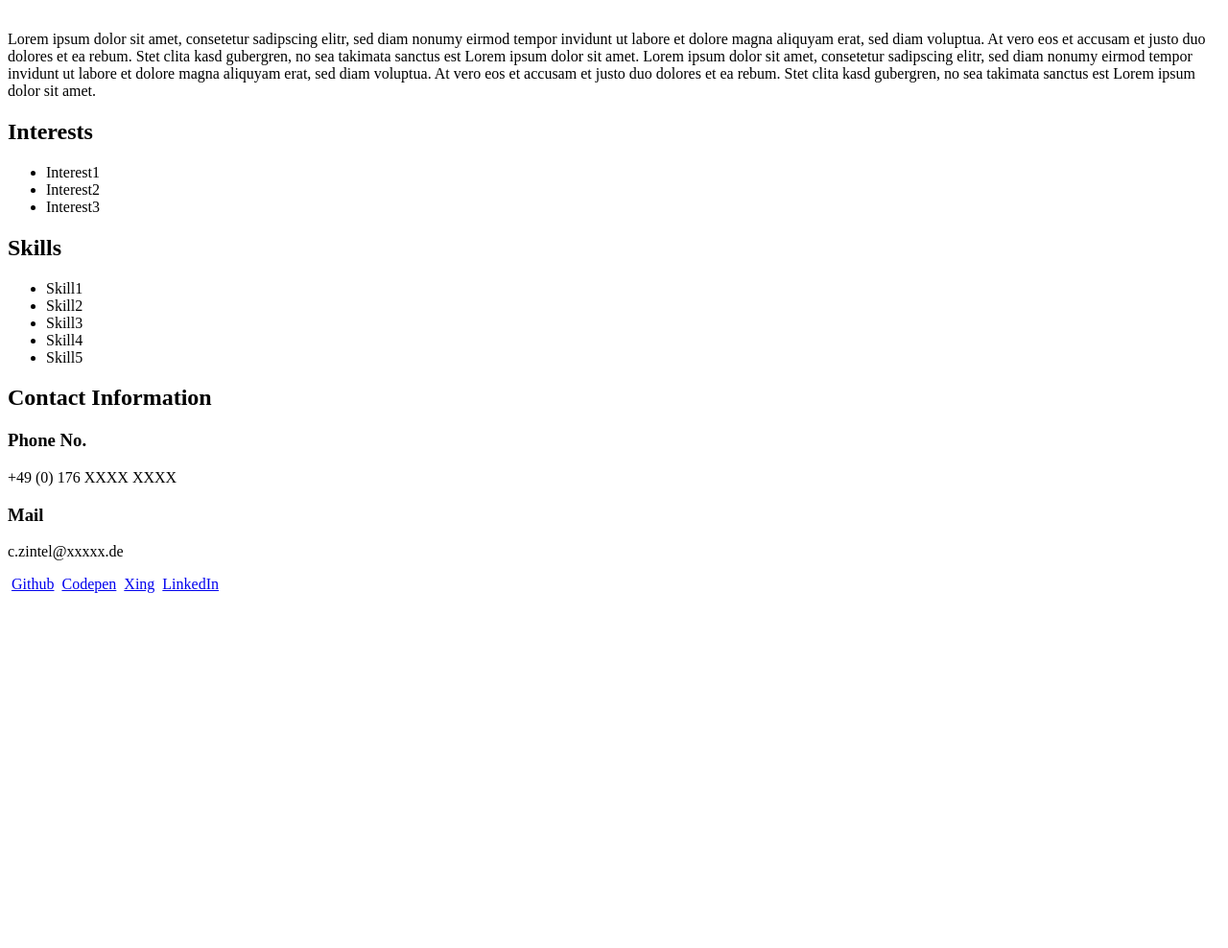
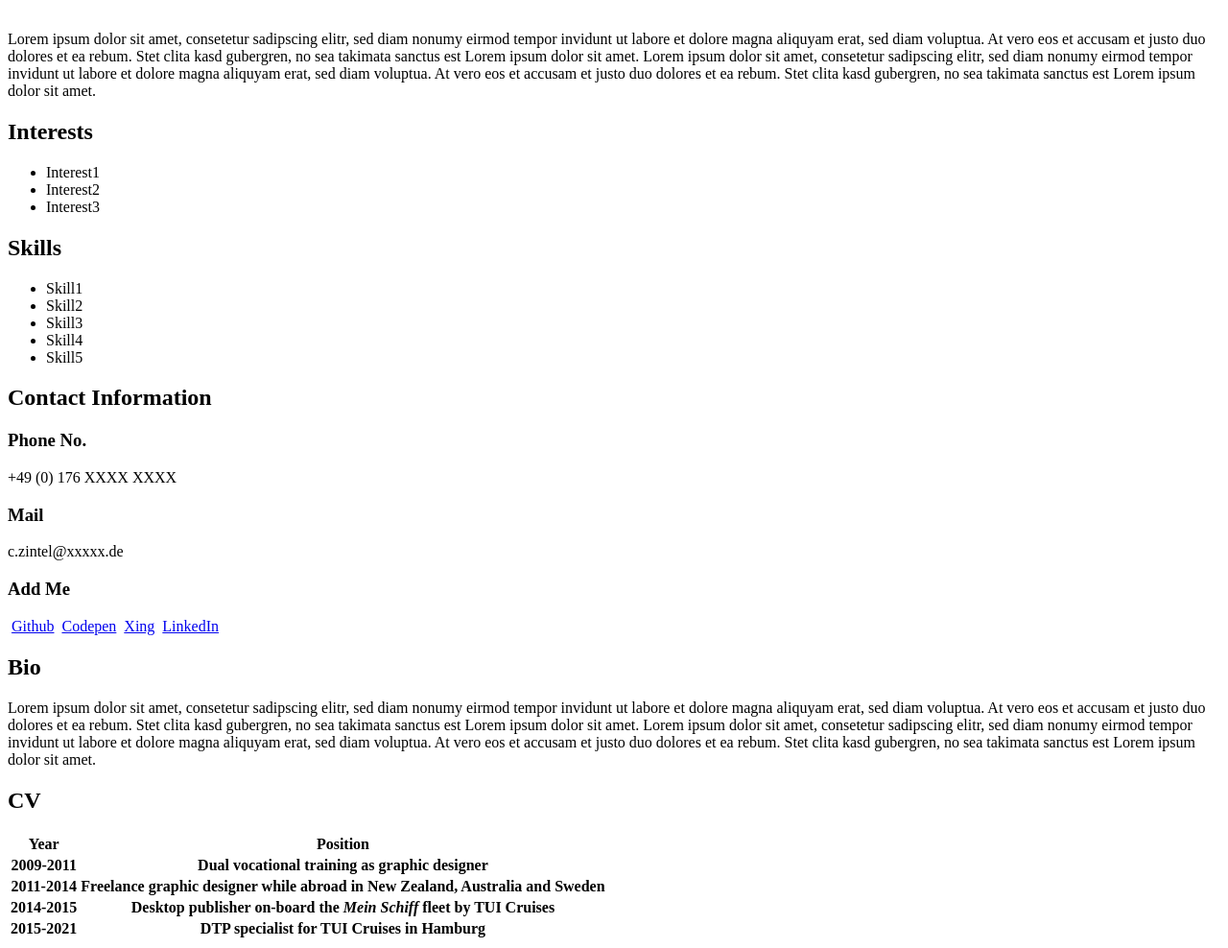
Before and after one commit to czintel/personal-website-test, a plain HTML site: page index.html in a window 1280 px wide. Shown: the part 100-1088 px from the top of the page at 96% size. Before the commit the page ends 800 px from the top, so only its background shows below. Drawn offline with Linux system fonts and the light colour scheme.

```diff
--- a/index.html
+++ b/index.html
@@ -41,6 +41,7 @@
                 <p>+49 (0) 176 XXXX XXXX</p>
                 <h3>Mail</h3>
                 <p>c.zintel@xxxxx.de</p>
+                <h3>Add Me</h3>
                 <img src="" alt="">
                 <a href="https://github.com/czintel">Github</a>
                 <img src="" alt="">
@@ -49,6 +50,35 @@
                 <a href="https://www.xing.com/profile/Christian_Zintel2/cv">Xing</a>
                 <img src="" alt="">
                 <a href="https://www.linkedin.com/in/christian-zintel-0081b0206">LinkedIn</a>
+            <section>
+                <h2>Bio</h2>
+                <p>Lorem ipsum dolor sit amet, consetetur sadipscing elitr, sed diam nonumy eirmod tempor invidunt ut labore et dolore magna aliquyam erat, sed diam voluptua. At vero eos et accusam et justo duo dolores et ea rebum. Stet clita kasd gubergren, no sea takimata sanctus est Lorem ipsum dolor sit amet. Lorem ipsum dolor sit amet, consetetur sadipscing elitr, sed diam nonumy eirmod tempor invidunt ut labore et dolore magna aliquyam erat, sed diam voluptua. At vero eos et accusam et justo duo dolores et ea rebum. Stet clita kasd gubergren, no sea takimata sanctus est Lorem ipsum dolor sit amet.</p>
+            </section>
+            <section>
+                <h2>CV</h2>
+                <table>
+                    <tr>
+                        <th>Year</th>
+                        <th>Position</th>
+                    </tr>
+                    <tr>
+                        <th>2009-2011</th>
+                        <th>Dual vocational training as graphic designer</th>
+                    </tr>
+                    <tr>
+                        <th>2011-2014</th>
+                        <th>Freelance graphic designer while abroad in New Zealand, Australia and Sweden</th>
+                    </tr>
+                    <tr>
+                        <th>2014-2015</th>
+                        <th>Desktop publisher on-board the <em>Mein Schiff</em> fleet by TUI Cruises</th>
+                    </tr>
+                    <tr>
+                        <th>2015-2021</th>
+                        <th>DTP specialist for TUI Cruises in Hamburg</th>
+                    </tr>
+                </table>
+            </section>
         </section>
     </main>
 </body>
```
